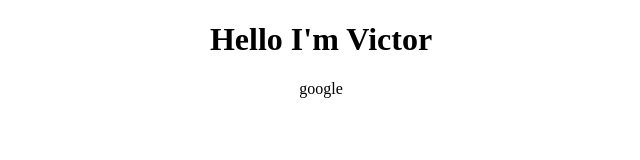
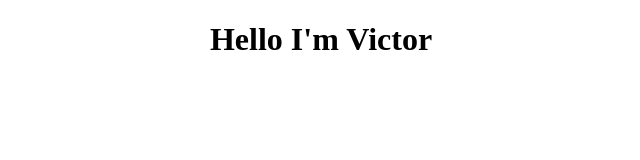
Before and after one commit to ironyv/104spdemo, a plain HTML site: page index.html in a window 1280 px wide. Shown: the full height of the page, 319-959 px from the left. Drawn offline with Linux system fonts and the light colour scheme.

Commit message:
Update index.html

```diff
--- a/index.html
+++ b/index.html
@@ -10,7 +10,6 @@
   <body>
   <center>
 <h1>Hello I'm Victor</h1>
-<p>google</p>
 </center>
   </body>
 </html>
```
